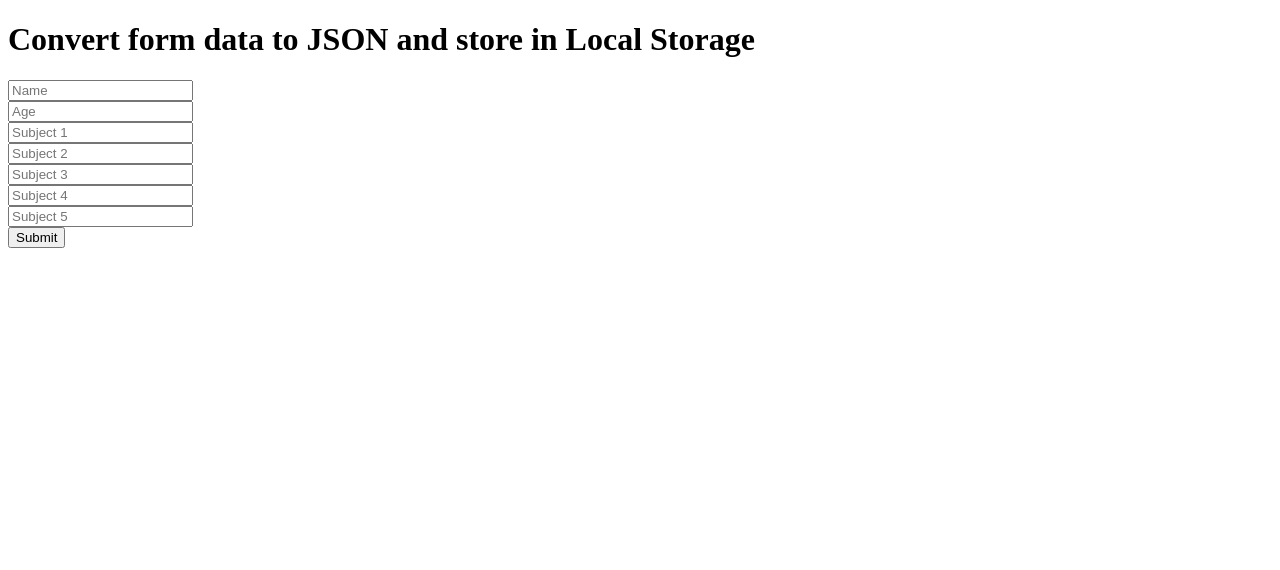
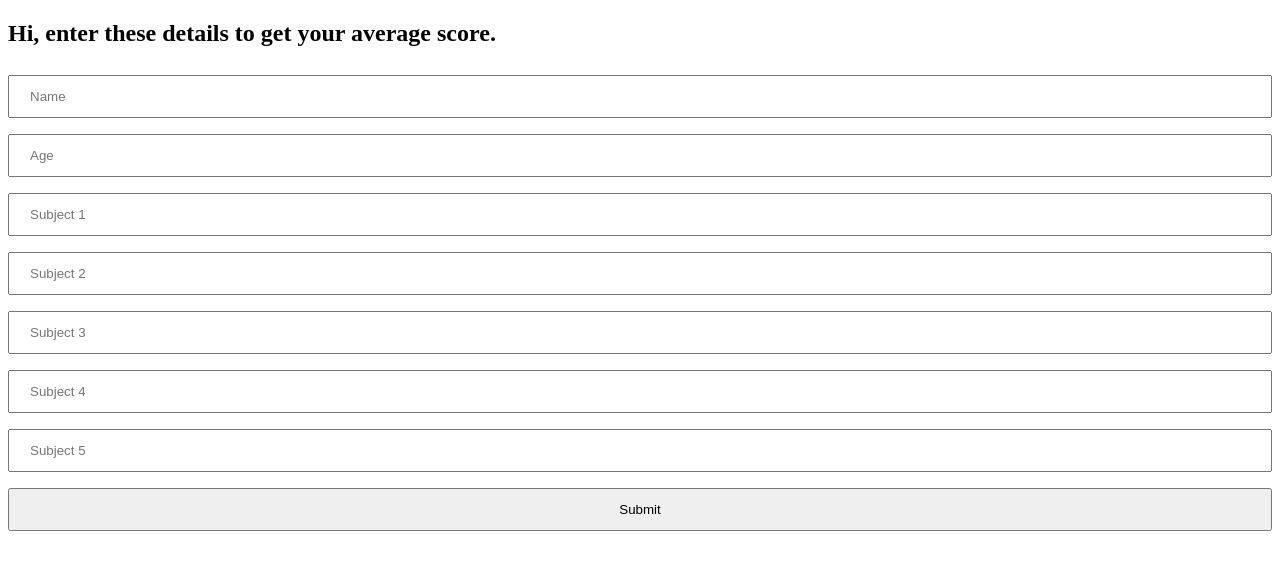
Before and after one commit to vishnusreddy/form-to-json, a plain HTML site: page index.html in a window 1280 px wide. Drawn offline with nearby package versions, Linux system fonts and the light colour scheme.

Commit message:
some refinements

```diff
--- a/index.html
+++ b/index.html
@@ -6,18 +6,27 @@
     <meta name="viewport" content="width=device-width, initial-scale=1.0">
     <title>Vishnu S Reddy's App</title>
     <script type="text/javascript" src="http://ajax.googleapis.com/ajax/libs/jquery/1.6.2/jquery.min.js"></script>
+
+    <style>
+        input {
+            width: 100%;
+            padding: 12px 20px;
+            margin: 8px 0;
+            box-sizing: border-box;
+        }
+    </style>
 </head>
 
 <body>
-    <h1>Convert form data to JSON and store in Local Storage</h1>
+    <h2>Hi, enter these details to get your average score.</h2>
     <form class="cf" onsubmit="return toJSON(this);">
         <input type="text" name="name" placeholder="Name"><br>
         <input type="number" name="age" placeholder="Age"><br>
-        <input type="number" name="s1" placeholder="Subject 1"><br>
-        <input type="number" name="s2" placeholder="Subject 2"><br>
-        <input type="number" name="s3" placeholder="Subject 3"><br>
-        <input type="number" name="s4" placeholder="Subject 4"><br>
-        <input type="number" name="s5" placeholder="Subject 5"><br>
+        <input type="number" name="s1" placeholder="Subject 1" min="0" max="100"><br>
+        <input type="number" name="s2" placeholder="Subject 2" min="0" max="100"><br>
+        <input type="number" name="s3" placeholder="Subject 3" min="0" max="100"><br>
+        <input type="number" name="s4" placeholder="Subject 4" min="0" max="100"><br>
+        <input type="number" name="s5" placeholder="Subject 5" min="0" max="100"><br>
         <input type="submit" value="Submit">
     </form>
     <pre id="output"></pre>
```
Also changed, not shown: avgscore.html (+2 -3 lines).
